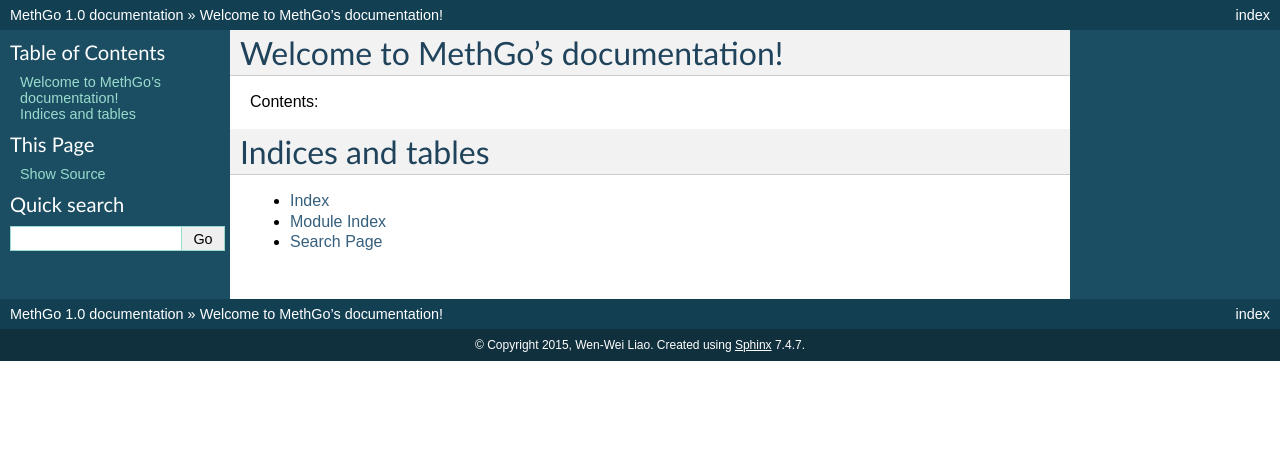
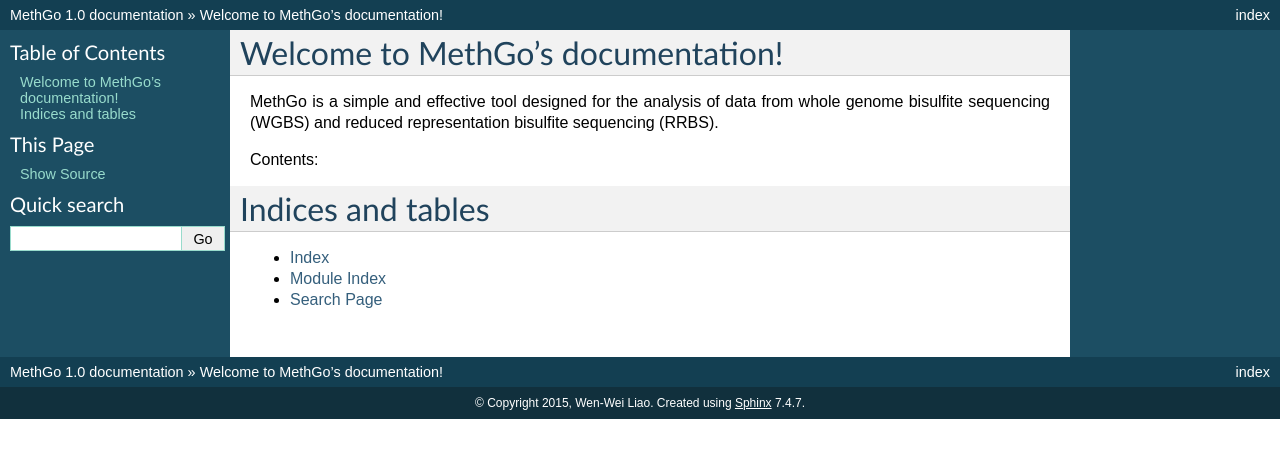
Before and after one commit to paoyangchen-laboratory/methgo, a Sphinx documentation site: the page built from docs/index.rst, in a window 1280 px wide. Shown: the top 458 px of the page. Built offline with Sphinx 7.4.7, drawn with Linux system fonts in a browser that asks for light colours.

Commit message:
Update docs

```diff
--- a/docs/index.rst
+++ b/docs/index.rst
@@ -5,6 +5,10 @@
 
 Welcome to MethGo's documentation!
 ==================================
+
+MethGo is a simple and effective tool designed for the analysis of data from
+whole genome bisulfite sequencing (WGBS) and reduced representation bisulfite
+sequencing (RRBS).
 
 Contents:
 
```
